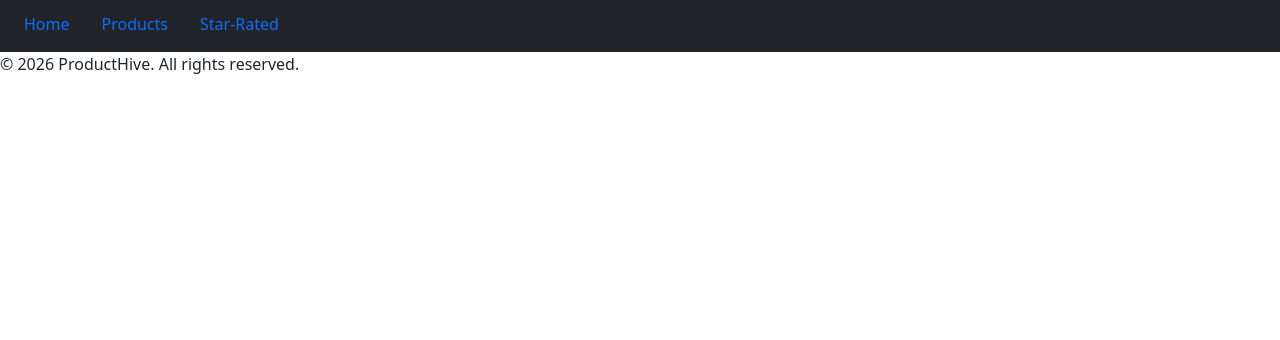
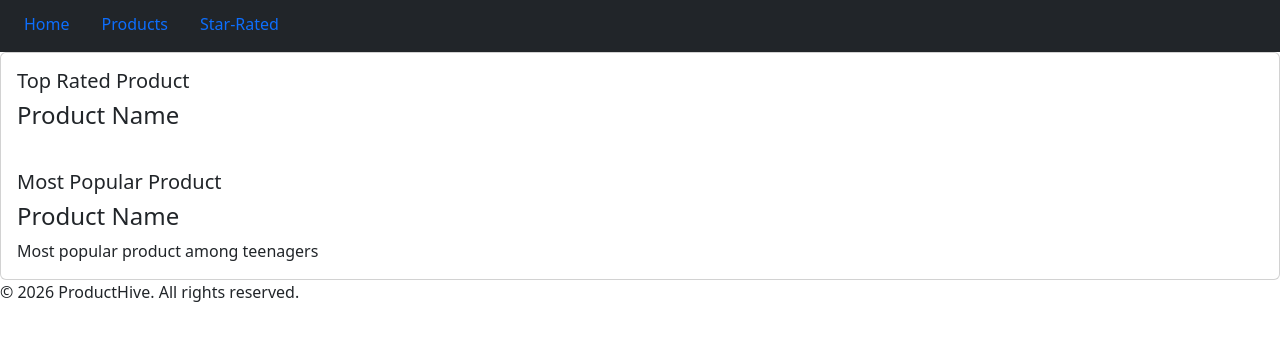
Before and after one commit to techno-dev18/ProductHive, a website: page star-rated.html in a window 1280 px wide. Shown: the part 50-390 px from the top of the page. Drawn offline with nearby package versions, Linux system fonts and the light colour scheme.

Commit message:
created cards

```diff
--- a/star-rated.html
+++ b/star-rated.html
@@ -1,5 +1,6 @@
 <!DOCTYPE html>
 <html lang="en">
+
 <head>
     <meta charset="UTF-8">
     <meta name="viewport" content="width=device-width, initial-scale=1.0">
@@ -7,6 +8,7 @@
     <link href="https://cdn.jsdelivr.net/npm/bootstrap@5.3.8/dist/css/bootstrap.min.css" rel="stylesheet"
         integrity="sha384-sRIl4kxILFvY47J16cr9ZwB07vP4J8+LH7qKQnuqkuIAvNWLzeN8tE5YBujZqJLB" crossorigin="anonymous">
 </head>
+
 <body>
     <header class="p-2 bg-dark text-light text-center">
         <div>
@@ -20,8 +22,23 @@
             </nav>
         </div>
     </header>
+    <main>
+    <div class="card">
+        <div class="card-body">
+            <h5 class="card-title">Top Rated Product</h5>
+            <h4>Product Name</h4>
+            <p class="card-text"></p>
+            </div>
+        <div class="card-body">
+            <h5 class="card-title">Most Popular Product</h5>
+            <h4>Product Name</h4>
+            <p class="card-text">Most popular product among teenagers</p>
+            </div>
+    </div>
+    </main>
     <footer>
         © 2026 ProductHive. All rights reserved.
     </footer>
 </body>
+
 </html>
```
Lines whose indentation alone changed are shown as unchanged.
